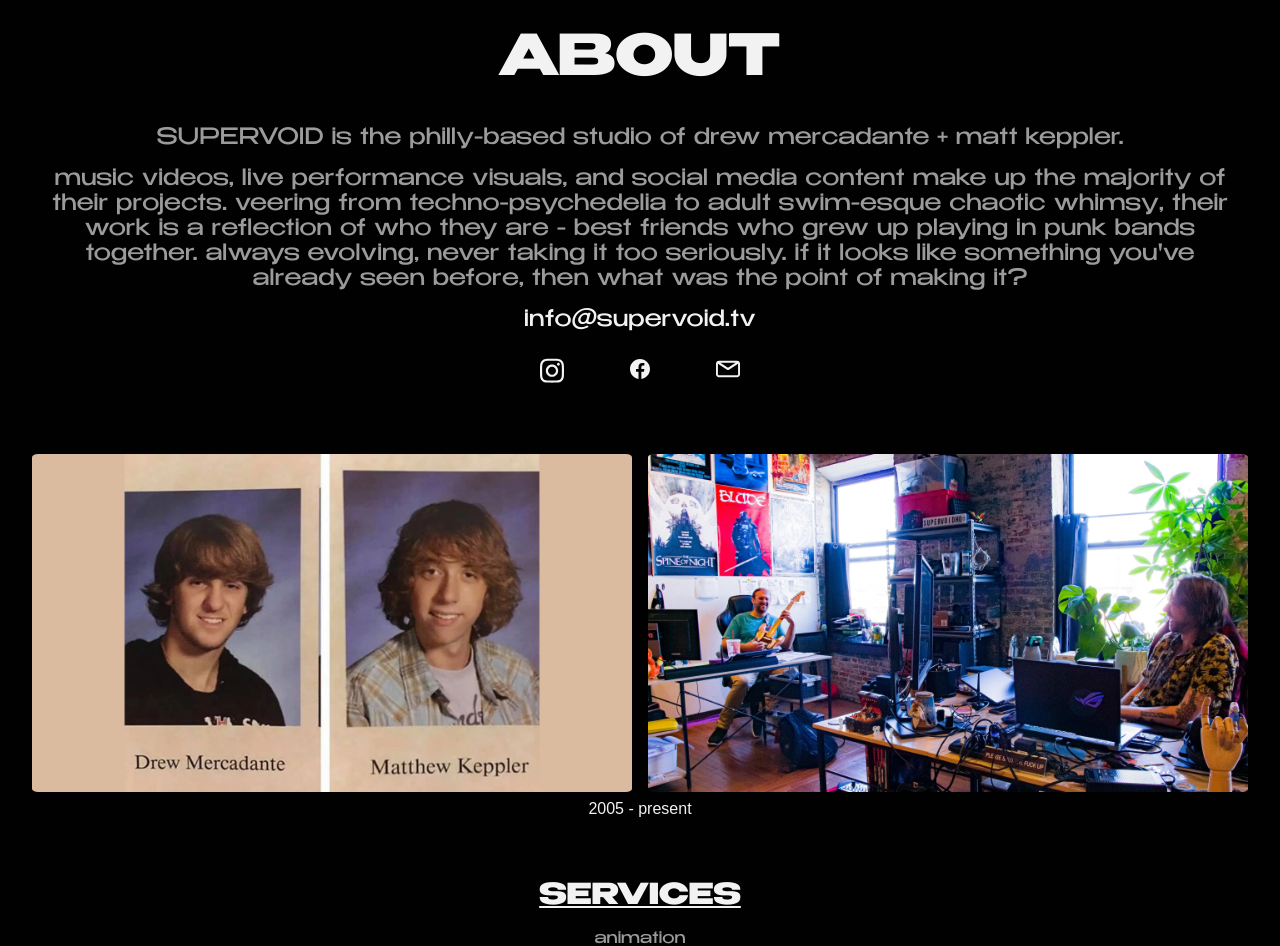
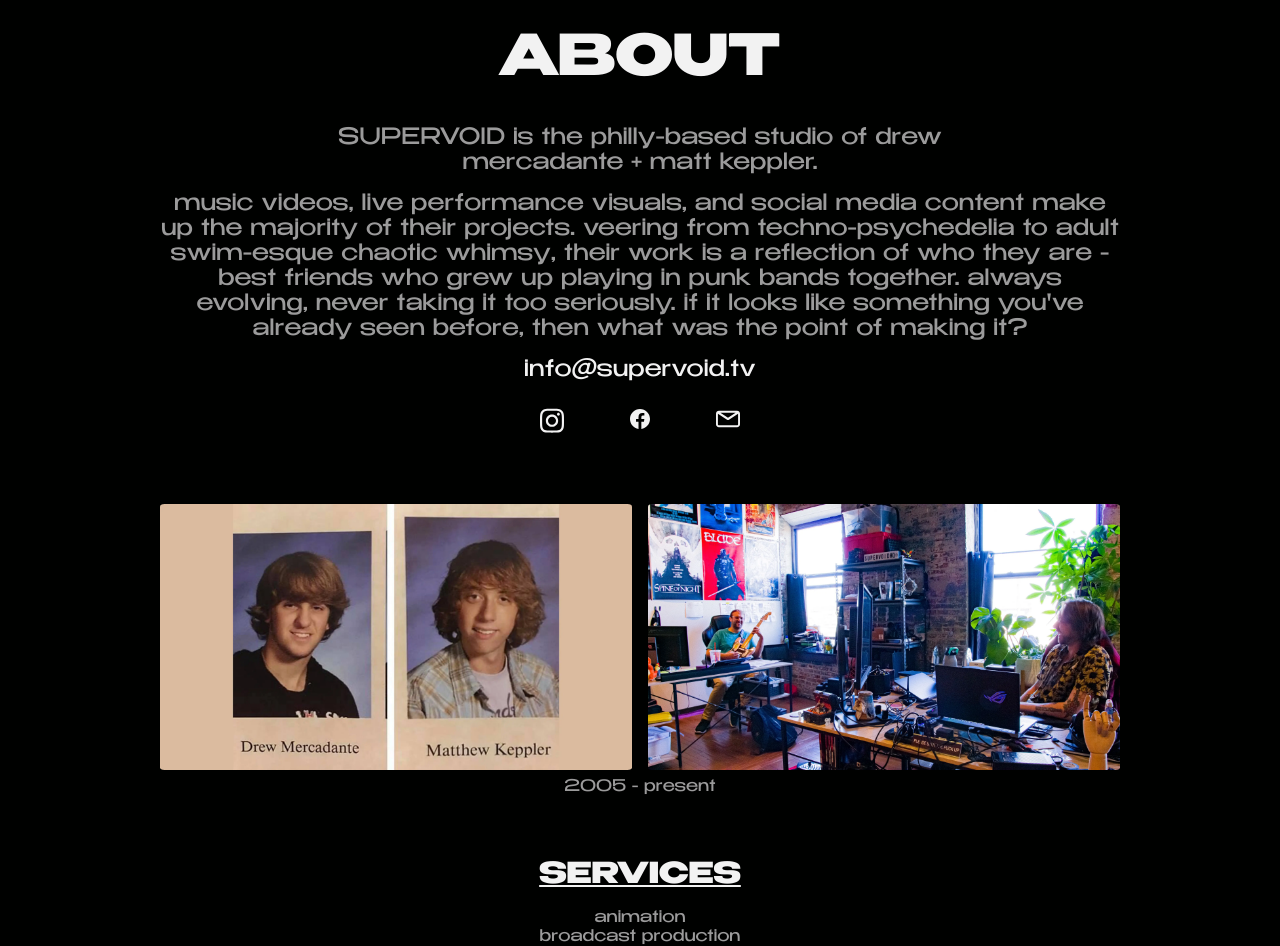
Before and after one commit to joshnussbaum89/supervoid, a Next.js app: page / in a window 1280 px wide. Shown: the part 6960-7906 px from the top of the page. Built offline with nearby package versions, Linux system fonts and the light colour scheme.

Commit message:
text width + styling

```diff
--- a/components/About/About.module.css
+++ b/components/About/About.module.css
@@ -2,7 +2,7 @@
   margin: auto;
   padding: 6rem 0;
   width: 95%;
-  max-width: 80rem;
+  max-width: 60rem;
 }
 
 @media (min-width: 768px) {
@@ -23,6 +23,10 @@
   .about p {
     font-size: var(--small);
   }
+}
+
+.about p:first-of-type {
+  max-width: 48rem;
 }
 
 .about span {
@@ -69,10 +73,9 @@
 .swiper p,
 .aboutImagesContainer figcaption {
   margin-top: 0.5rem;
-  font-family: 'IBM Plex Sans KR', sans-serif;
   font-size: var(--extraSmall);
   text-align: center;
-  color: var(--color-white);
+  color: var(--color-grey);
 }
 
 .swiper p {
--- a/components/RentalsPage/Description/Description.module.css
+++ b/components/RentalsPage/Description/Description.module.css
@@ -57,7 +57,7 @@
 }
 
 .philosophy p {
-  max-width: 800px;
+  max-width: 792px;
   margin-left: auto;
   margin-right: auto;
   font-size: var(--small);
--- a/components/RentalsPage/ServerSpecs/ServerSpecs.module.css
+++ b/components/RentalsPage/ServerSpecs/ServerSpecs.module.css
@@ -6,7 +6,7 @@
 }
 
 .serverSpecs h2 {
-  max-width: 420px;
+  max-width: 850px;
   margin-left: auto;
   margin-right: auto;
   margin-bottom: 4rem;
@@ -15,7 +15,6 @@
 
 @media (min-width: 768px) {
   .serverSpecs h2 {
-    max-width: 650px;
     margin-bottom: 5rem;
   }
 }
--- a/styles/globals.css
+++ b/styles/globals.css
@@ -39,6 +39,7 @@
 
 * {
   box-sizing: border-box;
+  color: inherit;
 }
 
 html,
```
